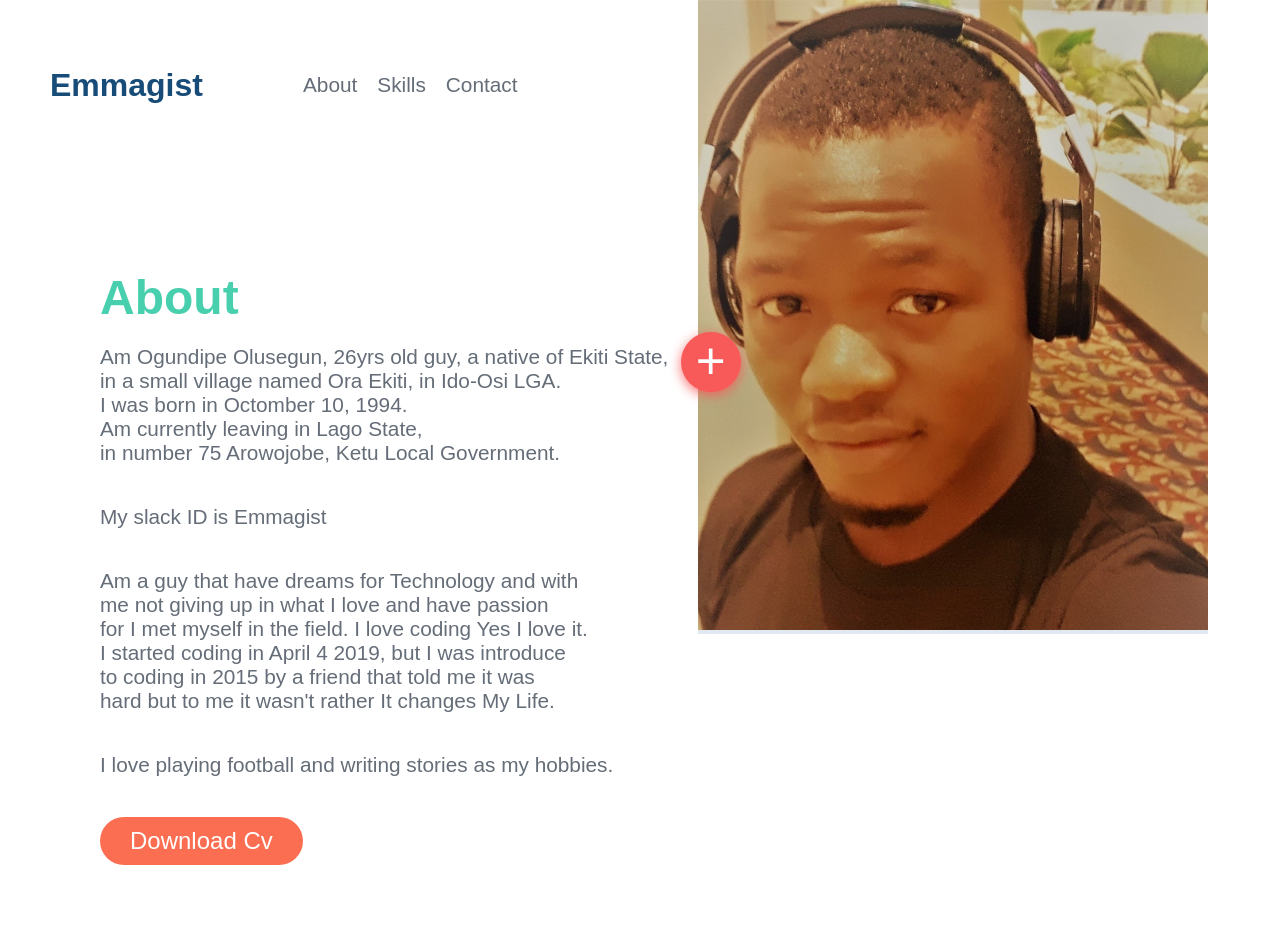
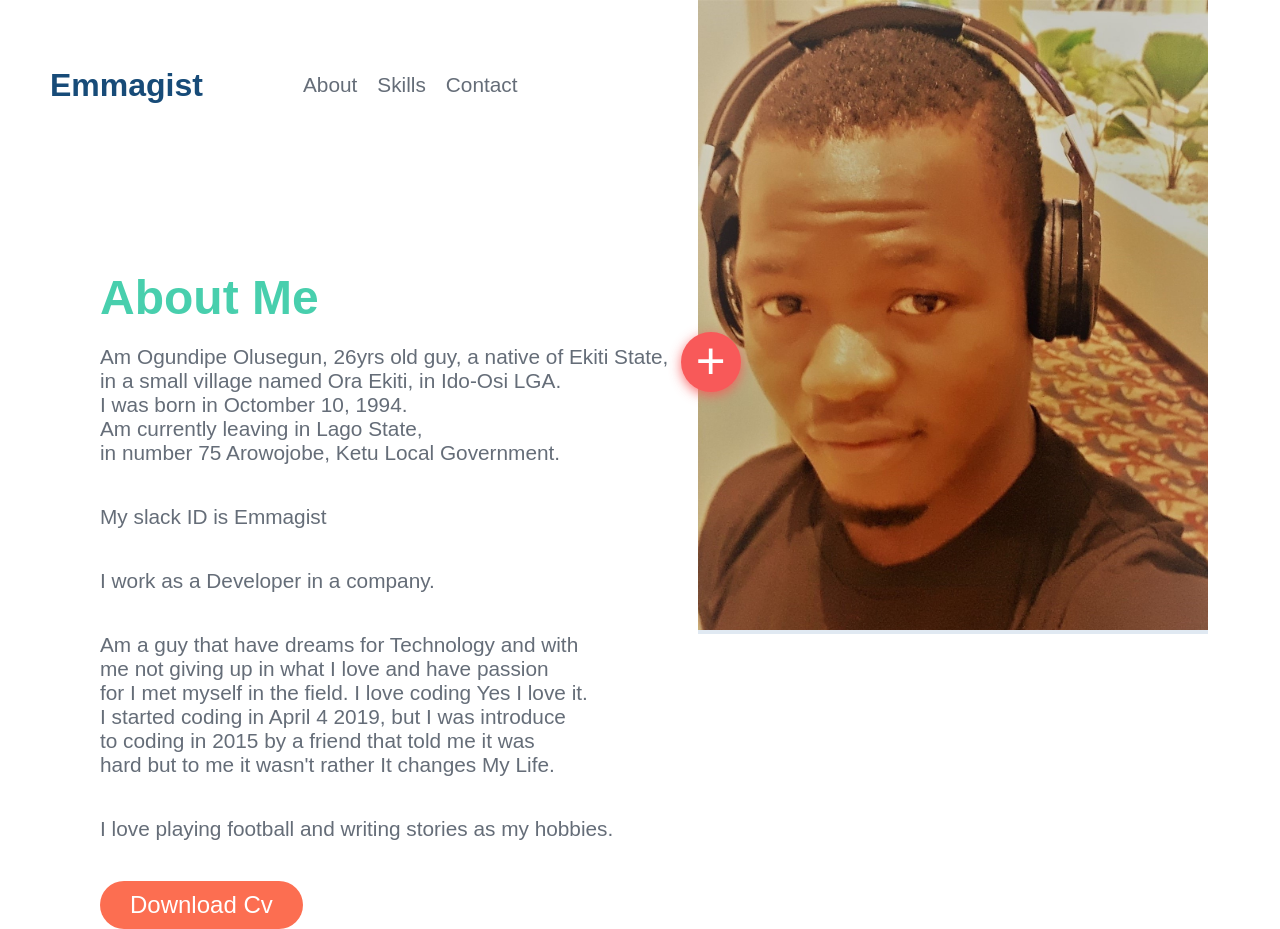
Before and after one commit to Emmagist/Emmagist.github.io, a plain HTML site: page index.html in a window 1280 px wide. Both pictures are taken after a click on the link "About". Shown: the top 929 px of the page. Before the commit the page ends 879 px from the top, so only its background shows below. Drawn offline with Linux system fonts and the light colour scheme.

Commit message:
Update index.html

```diff
--- a/index.html
+++ b/index.html
@@ -28,9 +28,10 @@
           <a href="#" id="contactLink" class="main-animation">Contact Me</a>
         </section>
         <section class="about" id="about">
-          <h1>About</h1>
+          <h1>About Me</h1>
           <p>Am Ogundipe Olusegun, 26yrs old guy, a native of Ekiti State, <br>in a small village named Ora Ekiti, in Ido-Osi LGA. <br> I was born in Octomber 10, 1994. <br> Am currently leaving in Lago State, <br>in number 75 Arowojobe, Ketu Local Government.</p>
           <p>My slack ID is Emmagist</p>
+          <p>I work as a Developer in a company.</p>
           <p>Am a guy that have dreams for Technology and with <br> me not giving up in what I love and have passion<br> for I met myself in the field. I love coding Yes I love it.<br> I started coding in April 4 2019, but I was introduce<br> to coding in 2015 by a friend that told me it was<br> hard but to me it wasn't rather It changes My Life.</p>
           <p>I love playing football and writing stories as my hobbies.</p>
           <a href="#">Download Cv</a>
```
